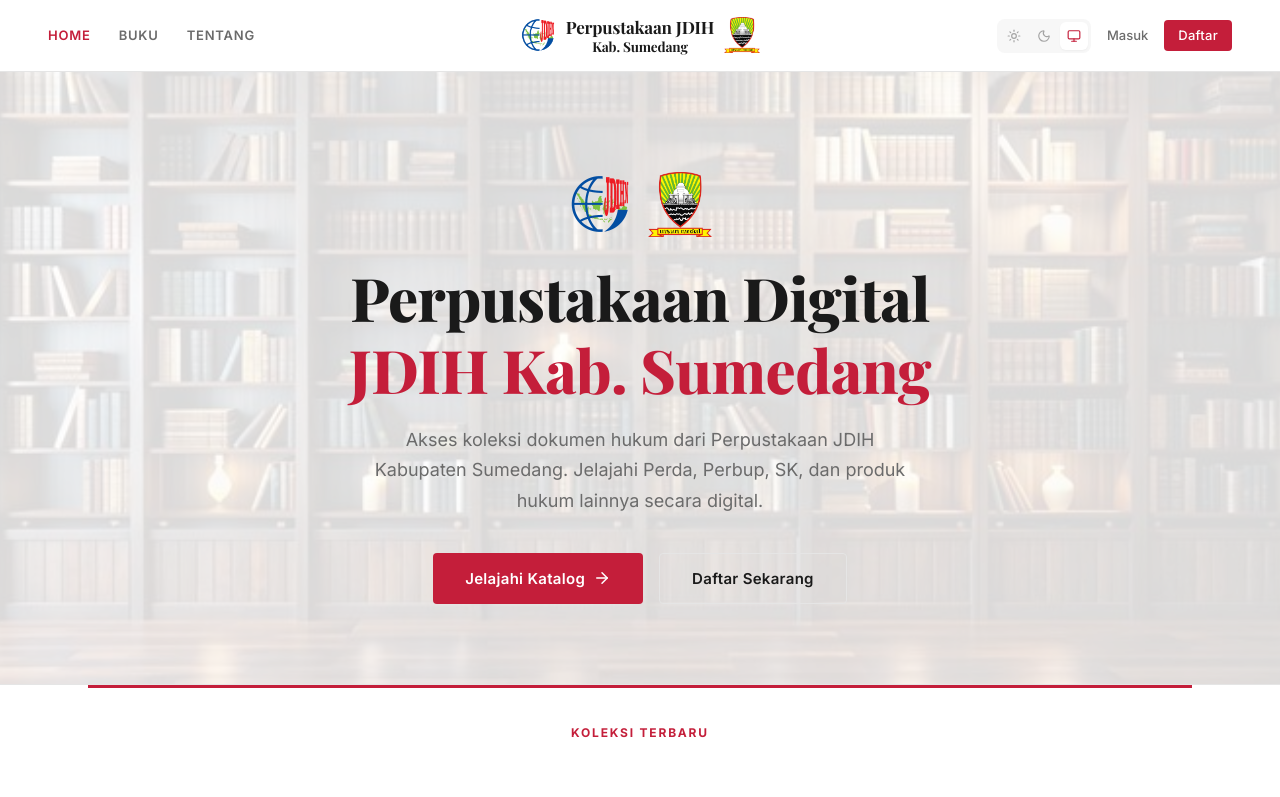
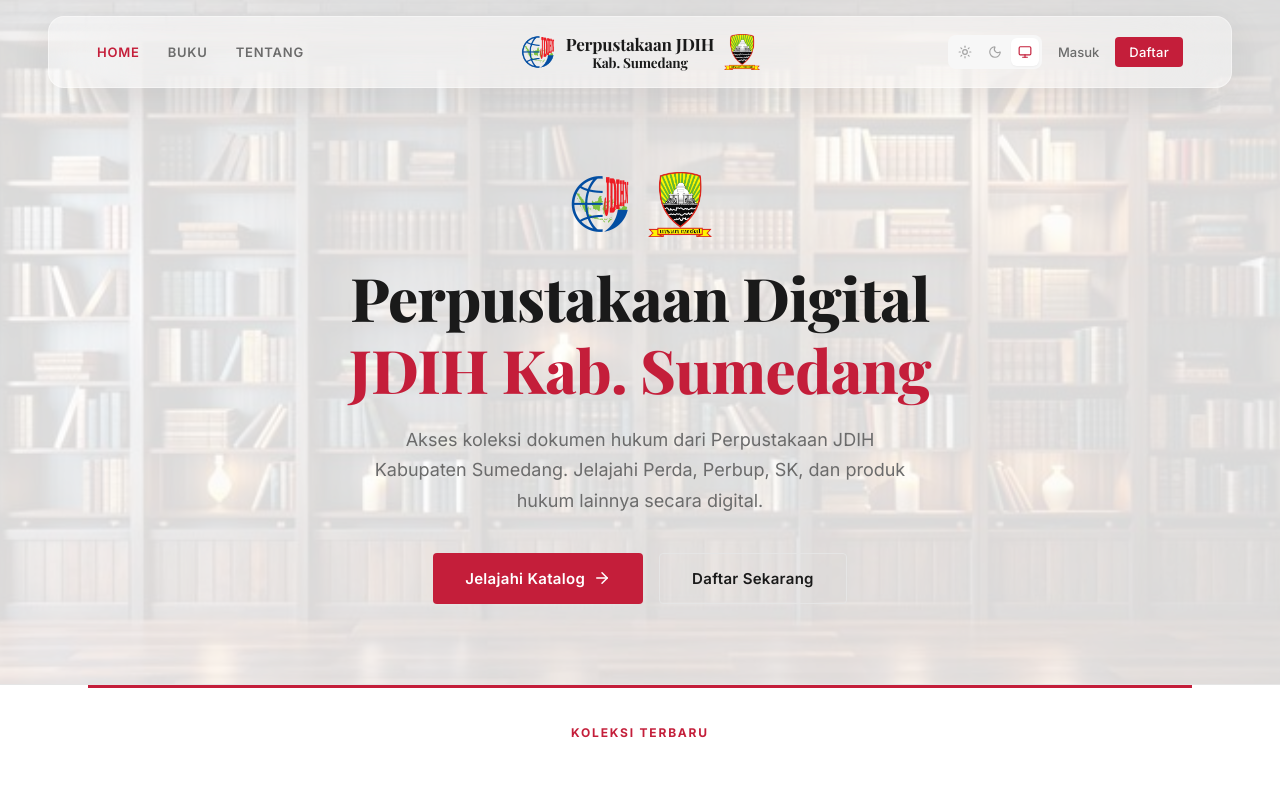
Before and after one commit to joelaey/perpustakaan-jdih-frontend, a Next.js app: page / in a window 1280 px wide. Shown: the top 797 px of the page. Built offline with nearby package versions, Linux system fonts and the light colour scheme; no server answers; a web font is replaced by a local one.

Commit message:
style: apply floating frosted glassmorphism navbar to light mode

```diff
--- a/app/globals.css
+++ b/app/globals.css
@@ -153,36 +153,37 @@
     display: block;
 }
 
-/* --- Navbar --- */
+/* --- Floating Frosted Navbar (Light Mode Default) --- */
 .navbar {
     position: fixed;
-    top: 0;
-    left: 0;
-    right: 0;
-    z-index: 1000;
-    height: var(--navbar-height);
-    background: var(--background);
-    border-bottom: 1px solid var(--border);
-    display: grid;
-    grid-template-columns: 1fr auto 1fr;
-    align-items: center;
-    padding: 0 clamp(16px, 4vw, 48px);
-    transition: all 0.3s cubic-bezier(0.16, 1, 0.3, 1);
-}
-
-.navbar.scrolled {
-    box-shadow: var(--shadow-sm);
-}
-
-/* --- Dark Mode Floating Navbar --- */
-[data-theme="dark"] .navbar {
     top: 16px;
     left: clamp(16px, 4vw, 48px);
     right: clamp(16px, 4vw, 48px);
     border-radius: 16px;
-    background: rgba(15, 15, 15, 0.45);
+    z-index: 1000;
+    height: var(--navbar-height);
+    background: rgba(255, 255, 255, 0.45);
     backdrop-filter: blur(40px) saturate(200%);
     -webkit-backdrop-filter: blur(40px) saturate(200%);
+    border: 1px solid rgba(255, 255, 255, 0.4);
+    box-shadow: 0 10px 40px rgba(0, 0, 0, 0.08);
+
+    display: grid;
+    grid-template-columns: 1fr auto 1fr;
+    align-items: center;
+    padding: 0 clamp(16px, 4vw, 48px);
+    transition: all 0.3s cubic-bezier(0.16, 1, 0.3, 1);
+}
+
+.navbar.scrolled {
+    background: rgba(255, 255, 255, 0.75);
+    box-shadow: 0 15px 50px rgba(0, 0, 0, 0.12);
+    border: 1px solid rgba(255, 255, 255, 0.6);
+}
+
+/* --- Dark Mode Floating Navbar Overrides --- */
+[data-theme="dark"] .navbar {
+    background: rgba(15, 15, 15, 0.45);
     border: 1px solid rgba(255, 255, 255, 0.1);
     box-shadow: 0 10px 40px rgba(0, 0, 0, 0.6);
 }
@@ -300,42 +301,35 @@
     padding: 8px;
 }
 
+/* Floating Frosted Mobile Menu (Light Mode Default) */
 .mobile-menu {
     position: fixed;
     top: -100%;
-    left: 0;
-    right: 0;
-    background: var(--glass-bg);
-    backdrop-filter: blur(20px);
-    -webkit-backdrop-filter: blur(20px);
-    border-bottom: 1px solid var(--glass-border);
+    left: clamp(16px, 4vw, 48px);
+    right: clamp(16px, 4vw, 48px);
+    border-radius: 16px;
+    background: rgba(255, 255, 255, 0.5);
+    backdrop-filter: blur(40px) saturate(200%);
+    -webkit-backdrop-filter: blur(40px) saturate(200%);
+    border: 1px solid rgba(255, 255, 255, 0.4);
     padding: 16px 24px 24px;
     z-index: 999;
     transition: all 0.4s cubic-bezier(0.16, 1, 0.3, 1);
-    box-shadow: var(--shadow-md);
+    box-shadow: 0 10px 40px rgba(0, 0, 0, 0.08);
 }
 
 .mobile-menu.open {
-    top: var(--navbar-height);
+    top: calc(var(--navbar-height) + 24px);
     display: flex;
     flex-direction: column;
     gap: 8px;
 }
 
-/* Dark Mode Floating Mobile Menu */
+/* Dark Mode Floating Mobile Menu Overrides */
 [data-theme="dark"] .mobile-menu {
-    left: clamp(16px, 4vw, 48px);
-    right: clamp(16px, 4vw, 48px);
-    border-radius: 16px;
     background: rgba(15, 15, 15, 0.5);
-    backdrop-filter: blur(40px) saturate(200%);
-    -webkit-backdrop-filter: blur(40px) saturate(200%);
     border: 1px solid rgba(255, 255, 255, 0.1);
     box-shadow: 0 10px 40px rgba(0, 0, 0, 0.6);
-}
-
-[data-theme="dark"] .mobile-menu.open {
-    top: calc(var(--navbar-height) + 24px);
 }
 
 .mobile-menu a {
```
